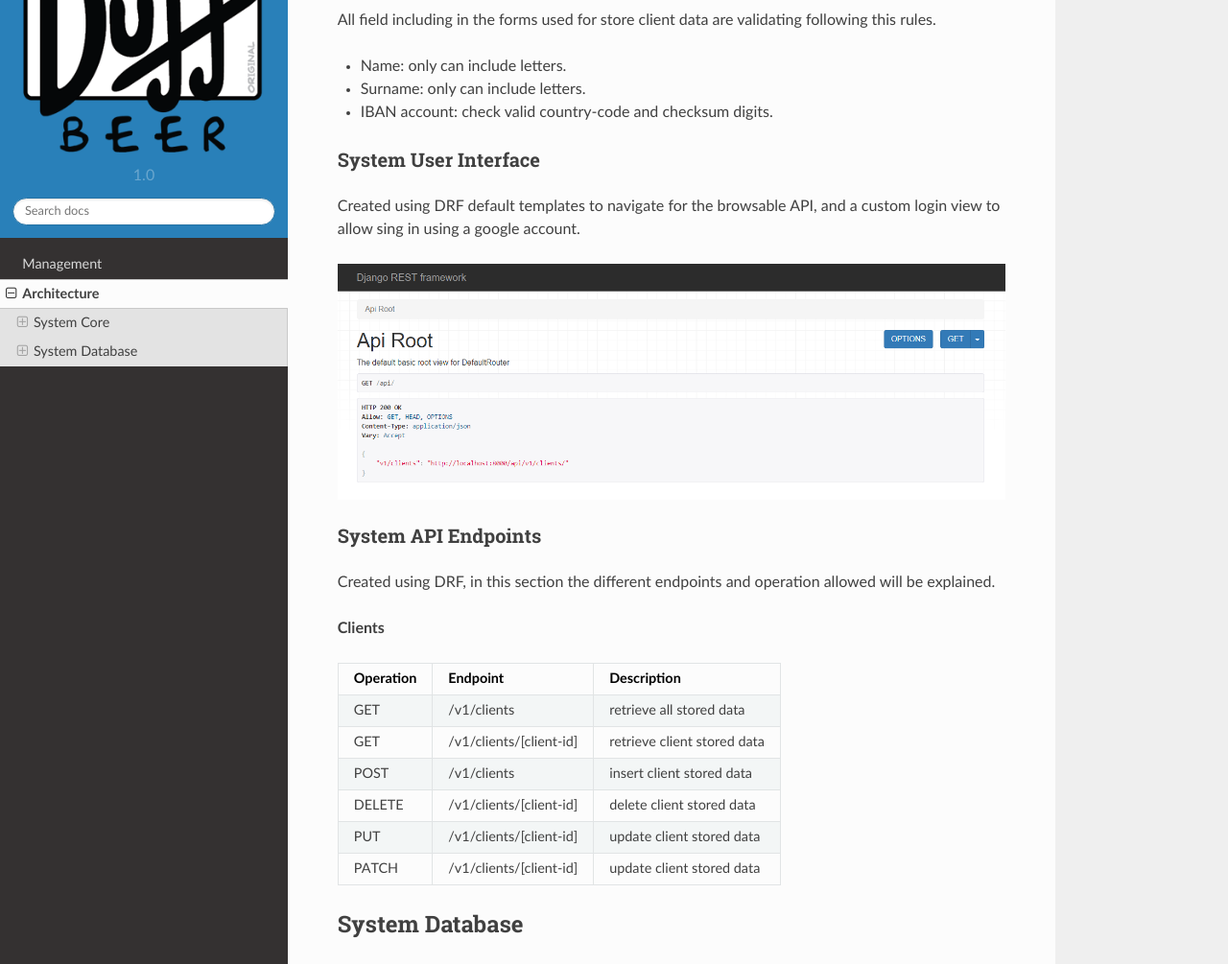
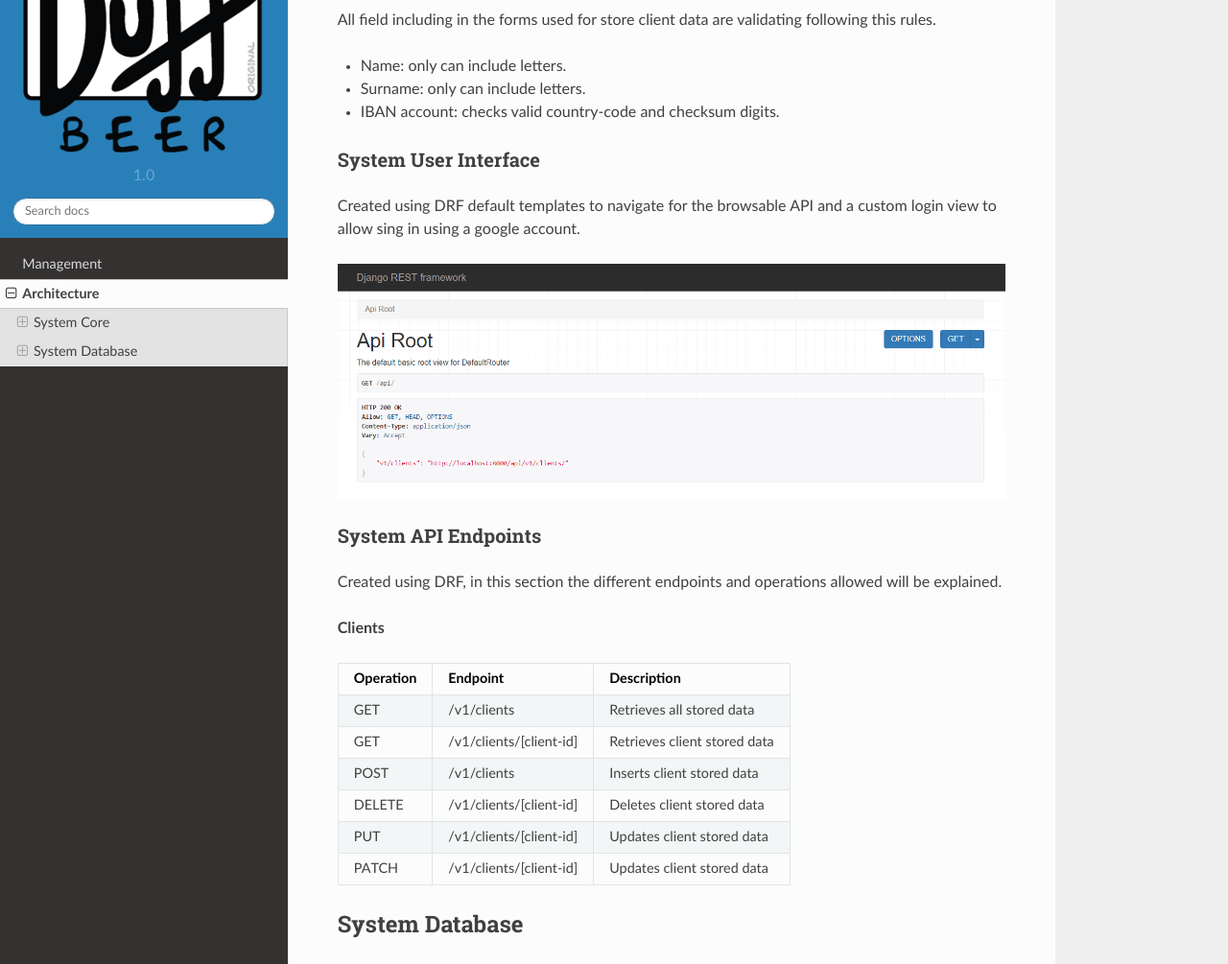
Before and after one commit to ritalinplus/Duff-CRUD, a Sphinx documentation site: the page built from doc/architecture.rst, in a window 1280 px wide and 1400 px high, scrolled down 793 px. Shown: the part 151-1156 px from the top of the window at 96% size. Built offline with Sphinx 7.4.7 and the Read the Docs theme 2.0.0, drawn with Linux system fonts in a browser that asks for light colours.

Commit message:
doc: fix typos un architecture page

```diff
--- a/doc/architecture.rst
+++ b/doc/architecture.rst
@@ -25,13 +25,13 @@ All field including in the forms used for store client data are validating follo
 
 * Name: only can include letters.
 * Surname: only can include letters.
-* IBAN account: check valid country-code and checksum digits.
+* IBAN account: checks valid country-code and checksum digits.
 
 
 System User Interface
 ======================
 
-Created using DRF default templates to navigate for the browsable API, and a custom login view to allow
+Created using DRF default templates to navigate for the browsable API and a custom login view to allow
 sing in using a google account.
 
 .. image:: _images/api_root.png
@@ -39,19 +39,19 @@ sing in using a google account.
 System API Endpoints
 ======================
 
-Created using DRF, in this section the different endpoints and operation allowed will be explained.
+Created using DRF, in this section the different endpoints and operations allowed will be explained.
 
 **Clients**
 
 ==========   =========================   ================================
 Operation    Endpoint                    Description
 ==========   =========================   ================================
-GET          /v1/clients                 retrieve all stored data
-GET          /v1/clients/[client-id]     retrieve client stored data
-POST         /v1/clients                 insert client stored data
-DELETE       /v1/clients/[client-id]     delete client stored data
-PUT          /v1/clients/[client-id]     update client stored data
-PATCH        /v1/clients/[client-id]     update client stored data
+GET          /v1/clients                 Retrieves all stored data
+GET          /v1/clients/[client-id]     Retrieves client stored data
+POST         /v1/clients                 Inserts client stored data
+DELETE       /v1/clients/[client-id]     Deletes client stored data
+PUT          /v1/clients/[client-id]     Updates client stored data
+PATCH        /v1/clients/[client-id]     Updates client stored data
 ==========   =========================   ================================
 
 
```
